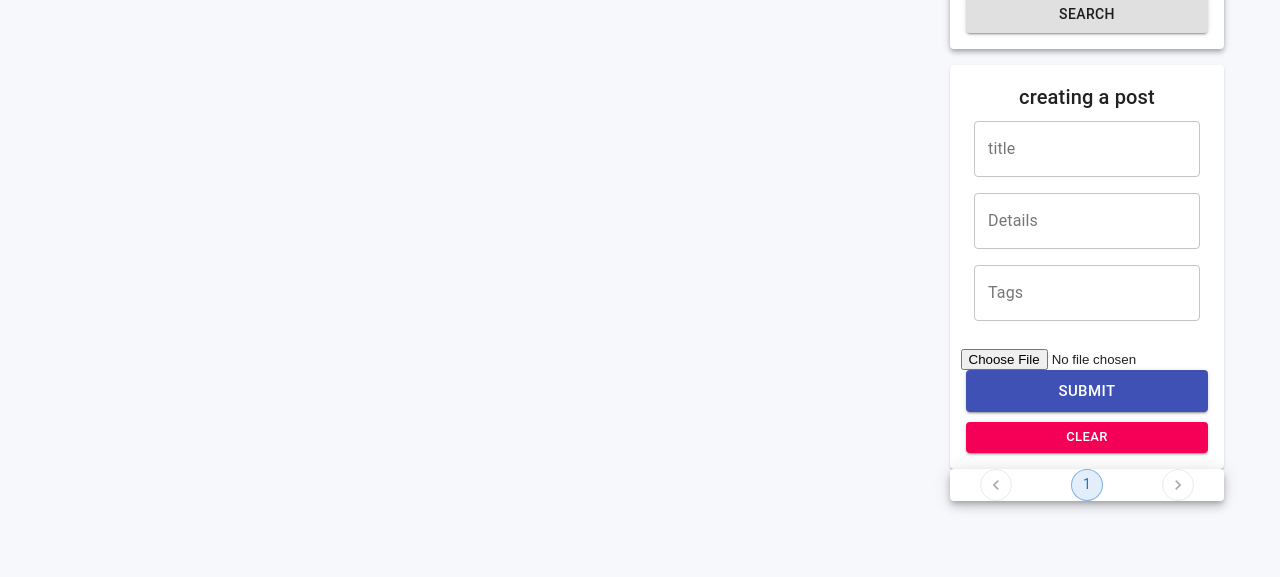
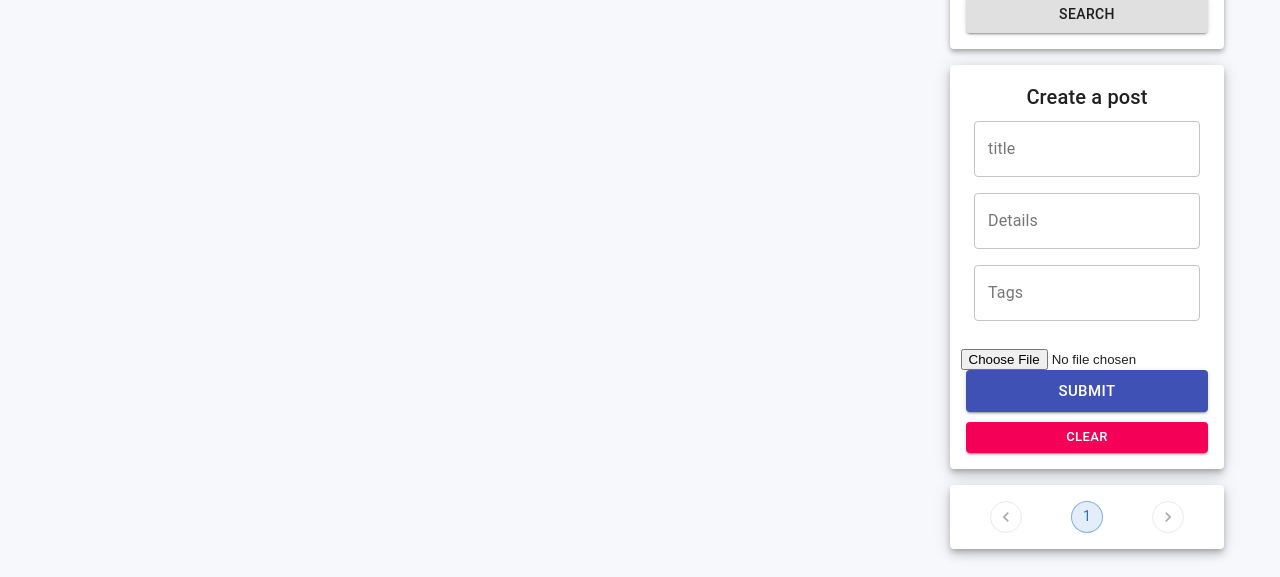
Before and after one commit to gazifahad/social-app-client, a React (Create React App) app: page /posts in a window 1280 px wide. Shown: the part 220-797 px from the top of the page. Built offline with nearby package versions, Linux system fonts and the light colour scheme; no server answers.

Commit message:
pagination recorrected

```diff
--- a/src/actions/auth.js
+++ b/src/actions/auth.js
@@ -6,6 +6,7 @@ try {
    const {data}=await api.signIn(formData);
    dispatch({type:AUTH,data});
    navigate('/');
+   window.location.reload();
 } catch (error) {
     console.log(error);
 }
@@ -15,6 +16,7 @@ try {
   const {data}=await api.signUp(formData);
   dispatch({type:AUTH,data})
   navigate('/')
+
 } catch (error) {
     console.log(error?.response?.data);
 }
--- a/src/components/Form/Form.js
+++ b/src/components/Form/Form.js
@@ -60,9 +60,9 @@ const Form = ({ currentId, setCurrentId }) => {
     }
     return (
         <div>
-            <Paper className={classes.paper}>
+            <Paper className={classes.paper} elevation={6}>
                 <form autoComplete='off' noValidate className={`${classes.form} ${classes.root}`} onSubmit={handleSubmit}>
-                    <Typography variant='h6'>{currentId ? 'editing' : "creating"} a post </Typography>
+                    <Typography variant='h6'>{currentId ? 'Edit' : "Create"} a post </Typography>
 
                     <TextField name='title' variant='outlined' label="title"
                         fullWidth
--- a/src/components/Home/Home.js
+++ b/src/components/Home/Home.js
@@ -80,10 +80,13 @@ const Home = () => {
 
                     </AppBar>
                     <Form currentId={currentId} setCurrentId={setCurrentId}></Form>
-                    <Paper elevation={6}>
-                        <Paginate page={page}></Paginate>
 
-                    </Paper>
+                    {(!searchQuery && !tags.length) && (<Paper elevation={6} className={classes.pagination}>
+
+                       <Paginate page={page}></Paginate>
+
+                   </Paper>) }
+
                 </Grid>
             </Grid>
 
--- a/src/components/Posts/Post/Post.js
+++ b/src/components/Posts/Post/Post.js
@@ -1,5 +1,5 @@
 import React from 'react';
-import { Card, CardActins, CardContent, CardMedia, Button, Typography } from '@material-ui/core';
+import { Card, CardActins, CardContent, CardMedia, Button, Typography,ButtonBase } from '@material-ui/core';
 
 
 import useStyles from './Styles'
@@ -11,10 +11,13 @@ import DeleteIcon from '@mui/icons-material/Delete';
 import { CardActions } from '@mui/material';
 import { useDispatch } from 'react-redux';
 import { deletePost, likePost } from '../../../actions/posts';
+import { useNavigate } from 'react-router-dom';
+
 
 const user=JSON.parse(localStorage.getItem('profile'))
 
 const Post = ({ post,setCurrentId }) => {
+    const navigate=useNavigate();
 
     const dispatch=useDispatch();
     const classes = useStyles();
@@ -36,11 +39,17 @@ const Post = ({ post,setCurrentId }) => {
 
         return <><ThumbUpAltOutlined fontSize="small" />&nbsp;Like</>;
       };
+      const openPost=()=>{
+      navigate(`/posts/${post._id}`)
+      }
 
 
 
     return (
         <Card className={classes.card} raised elevation={8}>
+            <ButtonBase className={classes.cardAction}
+            onclick={openPost}>
+
             <CardMedia className={classes.media} image={post.selectedFile || 'https://user-images.githubusercontent.com/194400/49531010-48dad180-f8b1-11e8-8d89-1e61320e1d82.png'}
              title={post.title} />
             <div className={classes.overlay}>
@@ -72,6 +81,7 @@ const Post = ({ post,setCurrentId }) => {
                 }</Typography>
 
                 </CardContent>
+                </ButtonBase>
                 <CardActions className={classes.cardActions}>
                     <Button size='small' color='primary'
                     disbaled={`${!user?.result}`}
```
